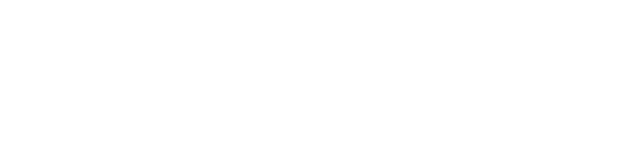
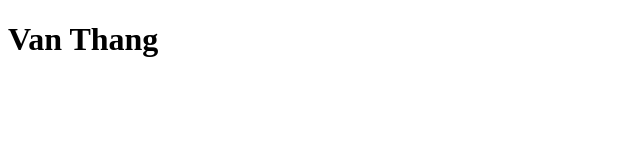
Before and after one commit to AtelyPham/cong-cu-nhom-1, a plain HTML site: page src/index.html in a window 1280 px wide. Shown: the whole page, without its empty margins (0-640 px from the left). Drawn offline with Linux system fonts and the light colour scheme.

Commit message:
Edit index.html

```diff
--- a/src/index.html
+++ b/src/index.html
@@ -1,10 +1,15 @@
 <!DOCTYPE html>
 <html lang="en">
+
 <head>
   <meta charset="UTF-8" />
   <meta http-equiv="X-UA-Compatible" content="IE=edge" />
   <meta name="viewport" content="width=device-width, initial-scale=1.0" />
   <title>Document</title>
 </head>
-  <body></body>
+
+<body>
+  <h1>Van Thang</h1>
+</body>
+
 </html>
```
Lines whose indentation alone changed are shown as unchanged.
